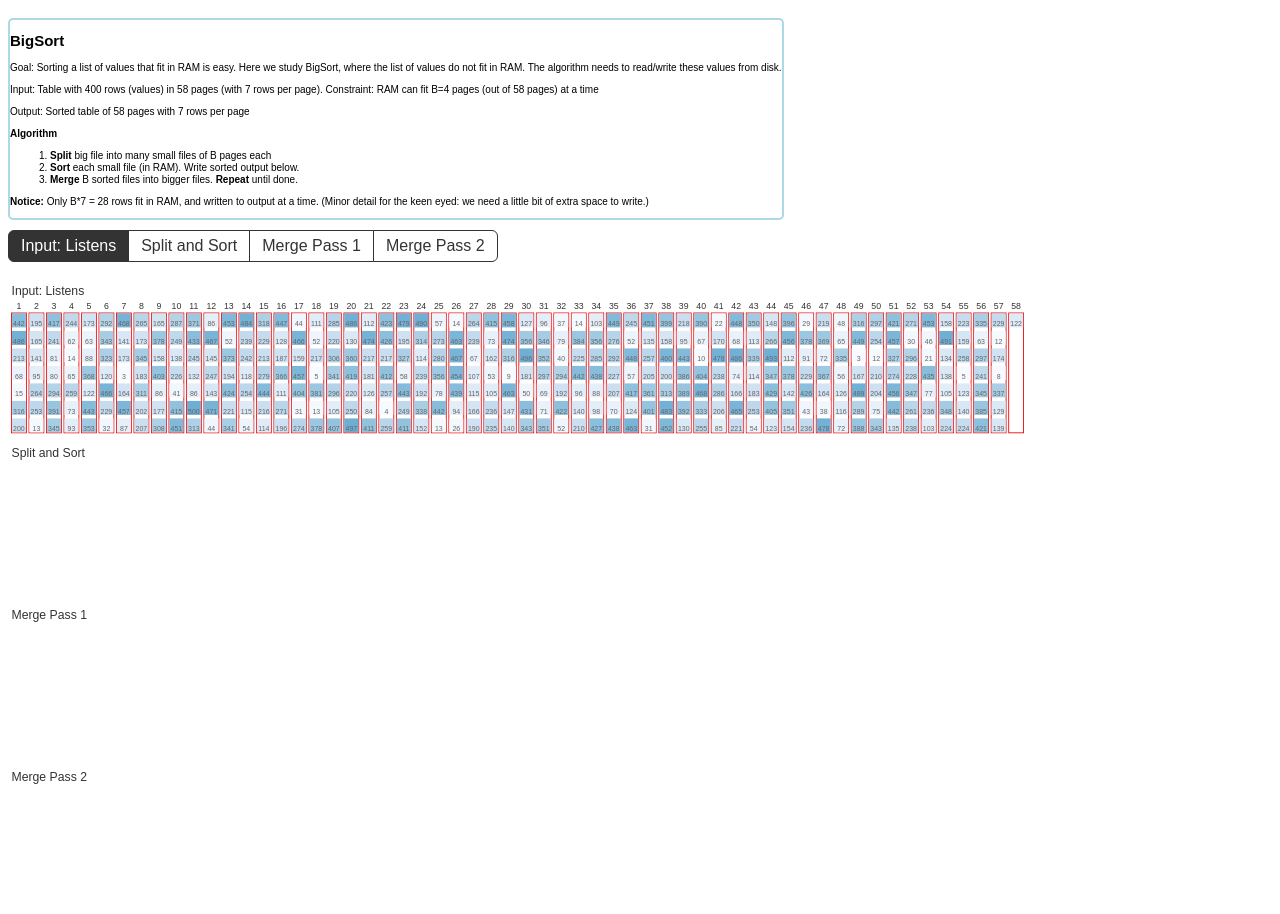
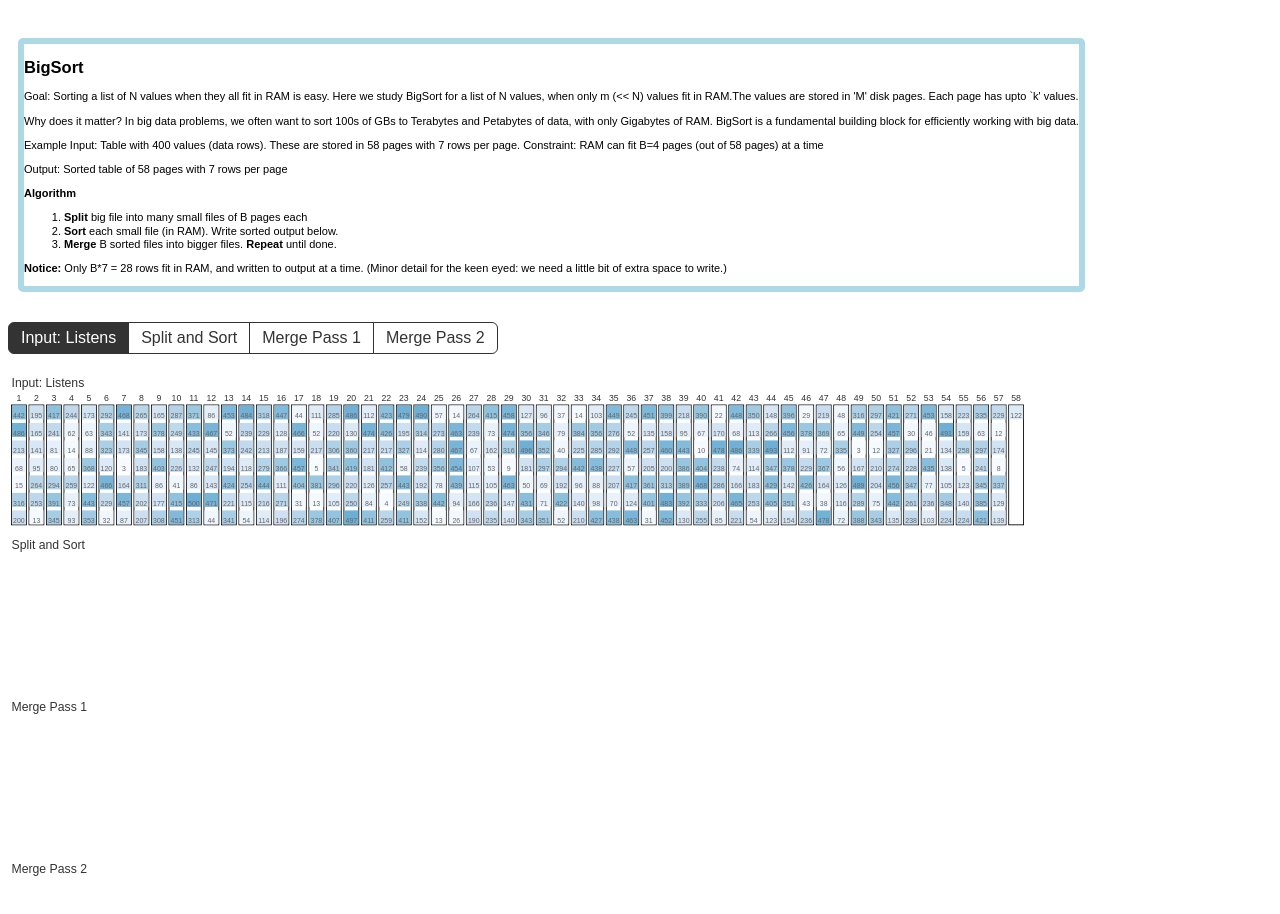
Before and after one commit to shivag/cs145, a plain HTML site: page bigsort/index.html in a window 1280 px wide. Drawn offline with nearby package versions, Linux system fonts and the light colour scheme.

```diff
--- a/bigsort/big-sort-animation.css
+++ b/bigsort/big-sort-animation.css
@@ -48,7 +48,7 @@
 .bsa .chart {
   --color-step-label: #333;
   --color-column-label: #333;
-  --color-column-border: #E00;
+  --color-column-border: #000;
   --color-cell-label: #666;
 }
 
--- a/bigsort/index.html
+++ b/bigsort/index.html
@@ -9,11 +9,11 @@
     <style>
       body {
         font-family: Arial, sans-serif;
-        font-size: 10px;
+        font-size: 11px;
       }
       #informationContainer {
-        border: 2px solid lightblue; /* Adjust color as needed */
-        margin: 10px 0;
+        border: 6px solid lightblue; /* Adjust color as needed */
+        margin: 30px 10px;
         border-radius: 5px;
         display: inline-block; /* Make the box fit the content */
 
@@ -30,8 +30,9 @@
 
     <div id="informationContainer">
       <h2>BigSort</h2>
-      <p> Goal: Sorting a list of values that fit in RAM is easy. Here we study BigSort, where the list of values do not fit in RAM. The algorithm needs to read/write these values from disk.
-      <p>Input: Table with 400 rows (values) in 58 pages (with 7 rows per page). Constraint: RAM can fit B=4 pages (out of 58 pages) at a time</p>
+      <p> Goal: Sorting a list of N values when they all fit in RAM is easy. Here we study BigSort for a list of N values, when only m (<< N) values fit in RAM.The values are stored in 'M' disk pages. Each page has upto `k' values.
+      <p> Why does it matter? In big data problems, we often want to sort 100s of GBs to Terabytes and Petabytes of data, with only Gigabytes of RAM. BigSort is a fundamental building block for efficiently working with big data.
+      <p>Example Input: Table with 400 values (data rows). These are stored in 58 pages with 7 rows per page. Constraint: RAM can fit B=4 pages (out of 58 pages) at a time</p>
       <p>Output: Sorted table of 58 pages with 7 rows per page</p>
       <p> <b> Algorithm </b>
       <ol><li> <b>Split</b> big file into many small files of B pages each</li>
```
